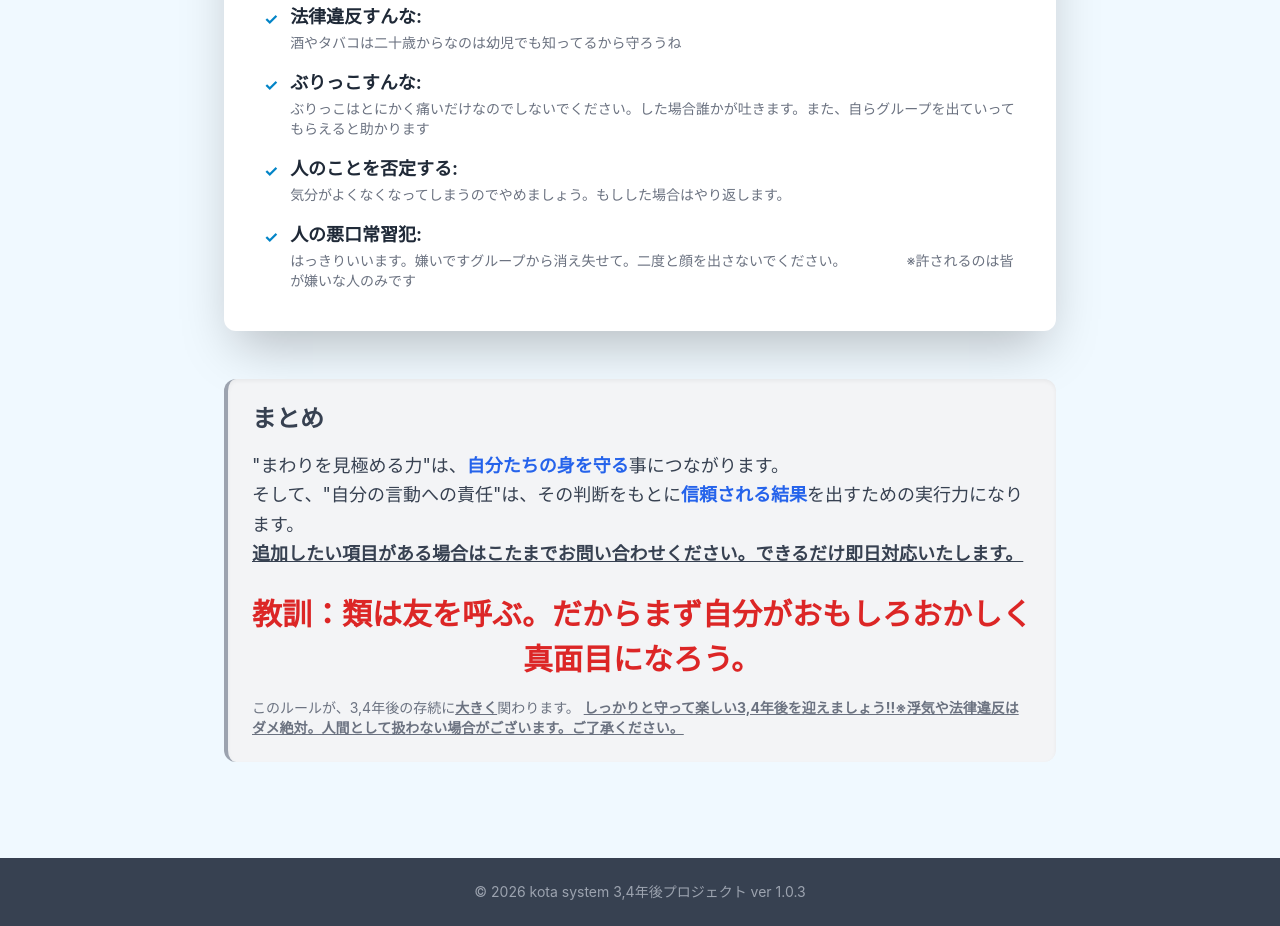
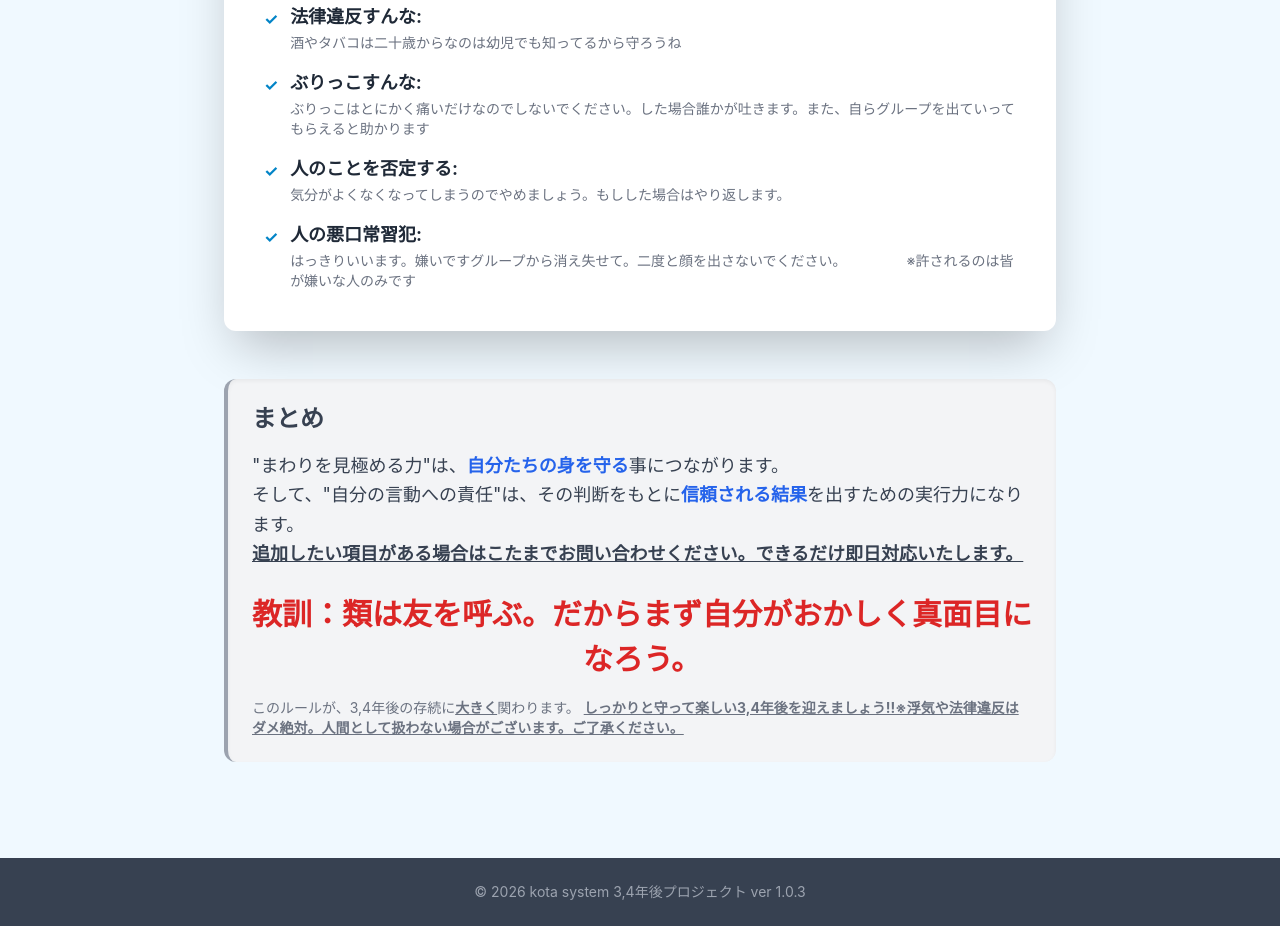
Before and after one commit to kotasan0819/4-5-_rule-s, a plain HTML site: page index.html in a window 1280 px wide. Shown: the part 2532-3458 px from the top of the page. Drawn offline with nearby package versions, Linux system fonts and the light colour scheme.

Commit message:
index.html

```diff
--- a/index.html
+++ b/index.html
@@ -228,7 +228,7 @@
                     <br class="hidden sm:inline">
                     <strong><u>追加したい項目がある場合はこたまでお問い合わせください。できるだけ即日対応いたします。</u></strong>
                    <h1 class="text-[30px] text-red-600 font-bold text-center mt-6">
-    教訓：類は友を呼ぶ。だからまず自分がおもしろおかしく真面目になろう。
+    教訓：類は友を呼ぶ。だからまず自分がおかしく真面目になろう。
 </h1>
 
                 </p>
```
